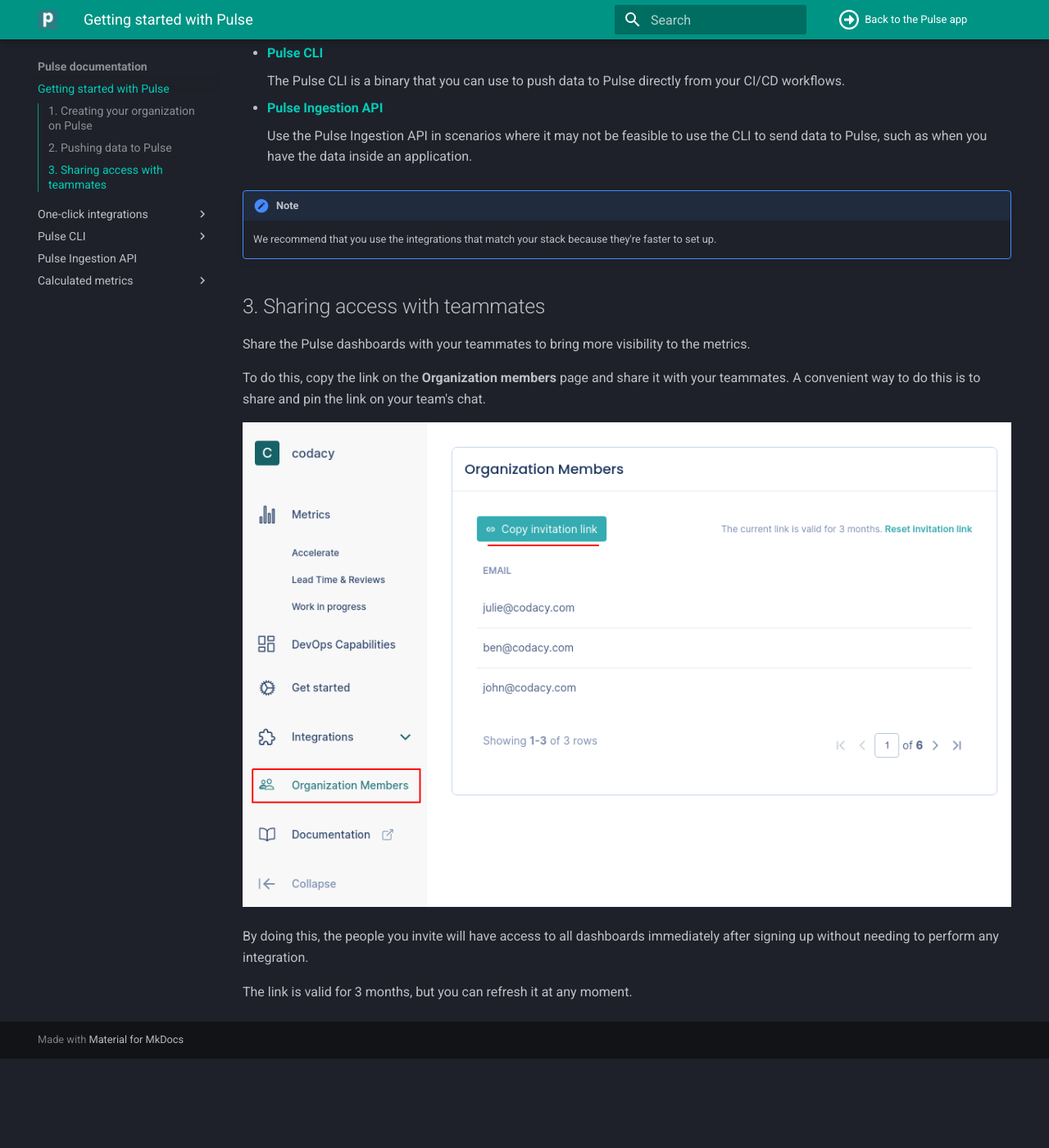
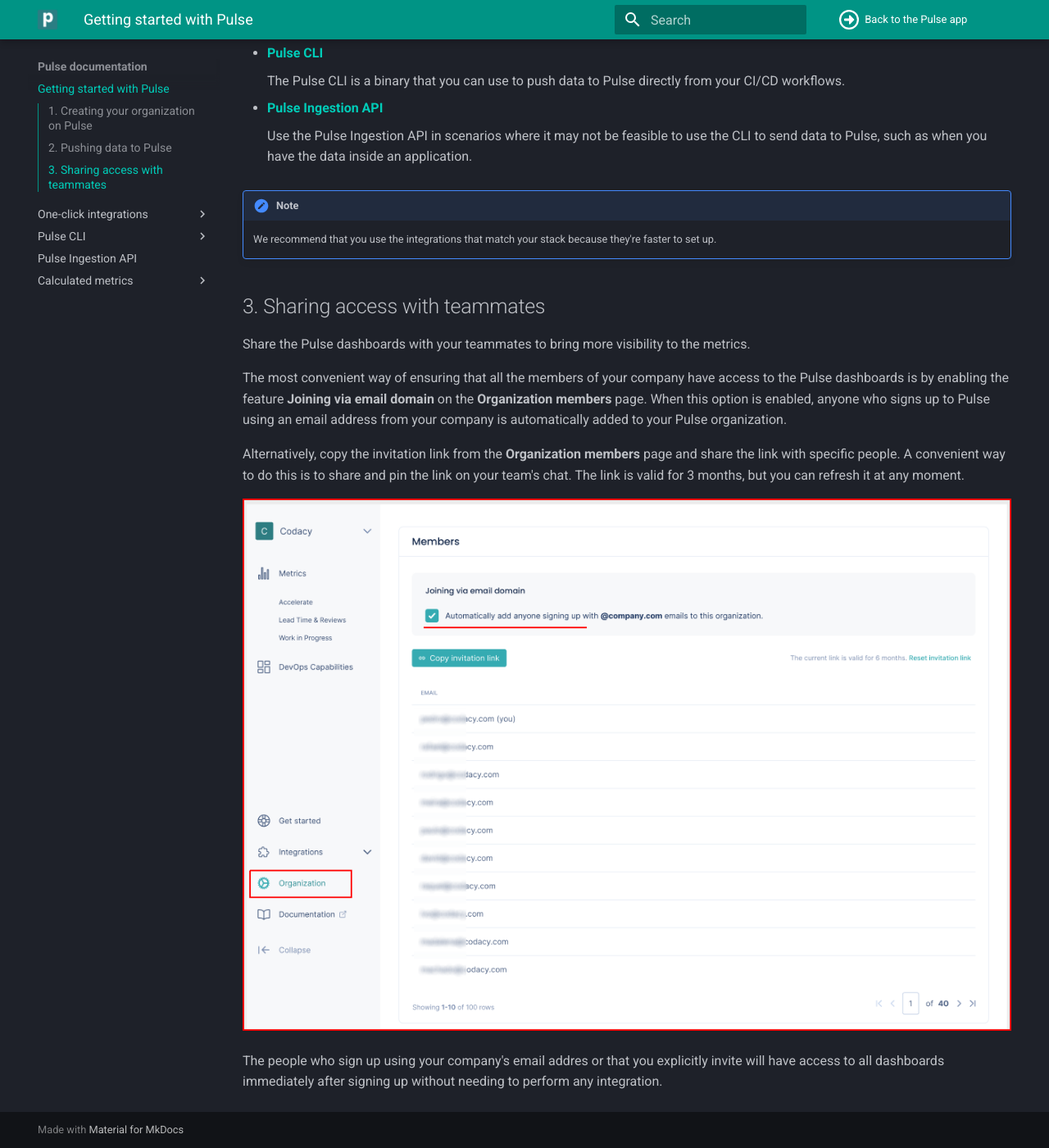
Before and after one commit to codacy/pulse-user-docs, an MkDocs documentation site: the page built from docs/index.md, in a window 1280 px wide and 1400 px high, scrolled down 1542 px. Shown: the whole window at 82% size. Built offline with MkDocs 1.6.1 and Material for MkDocs 9.7.7, drawn with Linux system fonts in a browser that asks for light colours; before the commit the page ends 2833 px from its top, so only the background shows below that.

Commit message:
wip: First draft for domain capture in Organization members page

```diff
--- a/docs/index.md
+++ b/docs/index.md
@@ -56,10 +56,10 @@
 
 Share the Pulse dashboards with your teammates to bring more visibility to the metrics.
 
-To do this, copy the link on the **Organization members** page and share it with your teammates. A convenient way to do this is to share and pin the link on your team's chat.
+The most convenient way of ensuring that all the members of your company have access to the Pulse dashboards is by enabling the feature **Joining via email domain** on the **Organization members** page. When this option is enabled, anyone who signs up to Pulse using an email address from your company is automatically added to your Pulse organization.
 
-![Inviting teammates to Pulse](images/inviting-members.png)
+Alternatively, copy the invitation link from the **Organization members** page and share the link with specific people. A convenient way to do this is to share and pin the link on your team's chat. The link is valid for 3 months, but you can refresh it at any moment.
 
-By doing this, the people you invite will have access to all dashboards immediately after signing up without needing to perform any integration.
+![Adding organization members](images/joining-email-domain.png)
 
-The link is valid for 3 months, but you can refresh it at any moment.
+The people who sign up using your company's email addres or that you explicitly invite will have access to all dashboards immediately after signing up without needing to perform any integration.
```
Also changed, not shown: docs/images/inviting-members.png (deleted), docs/images/joining-email-domain.png (added).
